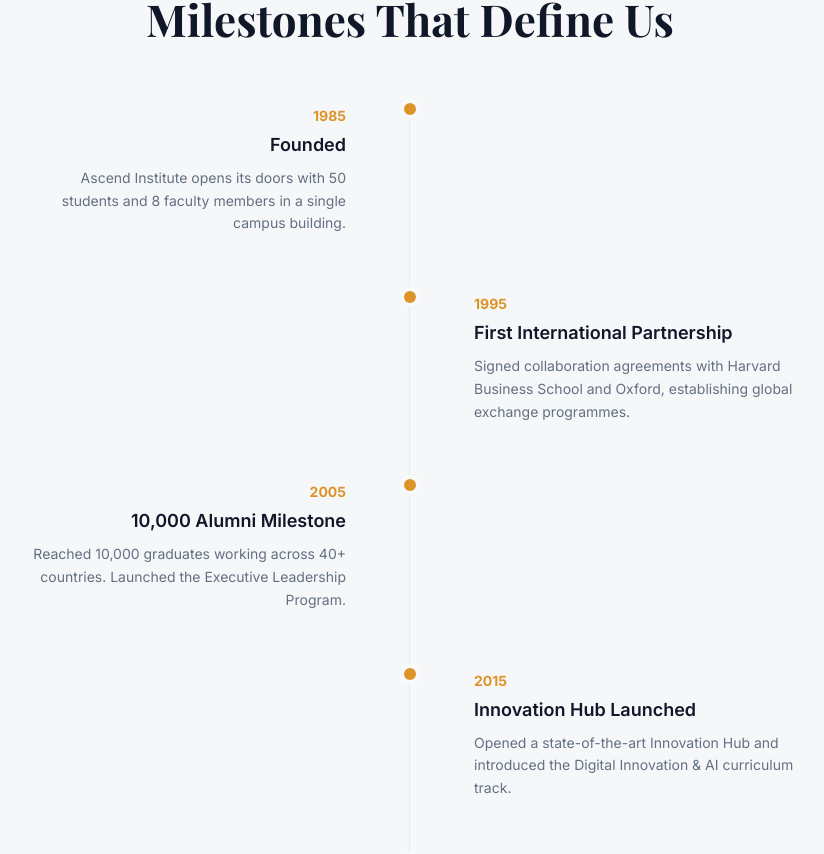
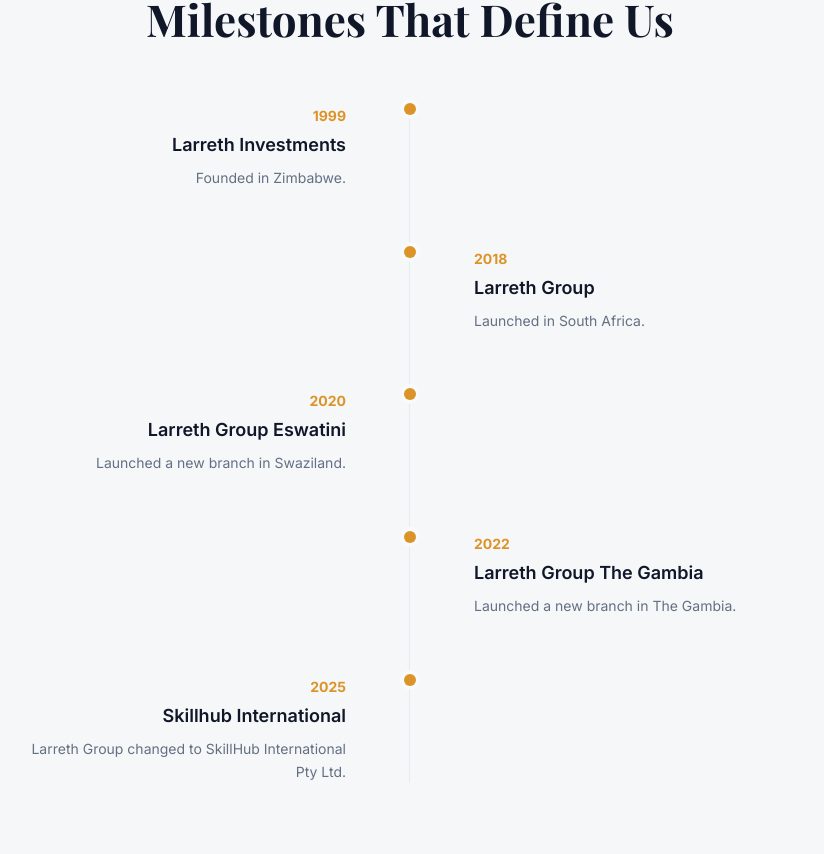
Before and after one commit to ftcaleb/skillhub-page-uo, a Next.js app: page /about in a window 1280 px wide. Shown: the part 2792-3646 px from the top of the page, without its empty margins (230-1054 px from the left). Built offline with nearby package versions, Linux system fonts and the light colour scheme; a web font is replaced by a local one.

Commit message:
Updated the about Milestones

```diff
--- a/components/about-content.tsx
+++ b/components/about-content.tsx
@@ -222,29 +222,29 @@ function CoreValues() {
 /* ─── Timeline ─── */
 const milestones = [
   {
-    year: "1985",
-    title: "Founded",
-    description: "Ascend Institute opens its doors with 50 students and 8 faculty members in a single campus building.",
+    year: "1999",
+    title: "Larreth Investments",
+    description: "Founded in Zimbabwe.",
   },
   {
-    year: "1995",
-    title: "First International Partnership",
-    description: "Signed collaboration agreements with Harvard Business School and Oxford, establishing global exchange programmes.",
+    year: "2018",
+    title: "Larreth Group",
+    description: "Launched in South Africa.",
   },
   {
-    year: "2005",
-    title: "10,000 Alumni Milestone",
-    description: "Reached 10,000 graduates working across 40+ countries. Launched the Executive Leadership Program.",
+    year: "2020",
+    title: "Larreth Group Eswatini",
+    description: "Launched a new branch in Swaziland.",
   },
   {
-    year: "2015",
-    title: "Innovation Hub Launched",
-    description: "Opened a state-of-the-art Innovation Hub and introduced the Digital Innovation & AI curriculum track.",
+    year: "2022",
+    title: "Larreth Group The Gambia",
+    description: "Launched a new branch in The Gambia.",
   },
   {
-    year: "2024",
-    title: "Top 5% Global Ranking",
-    description: "Ranked in the top 5% of global institutions. 15,000+ alumni, 200+ faculty, 50+ partner countries.",
+    year: "2025",
+    title: "Skillhub International",
+    description: "Larreth Group changed to SkillHub International Pty Ltd.",
   },
 ]
 
```
